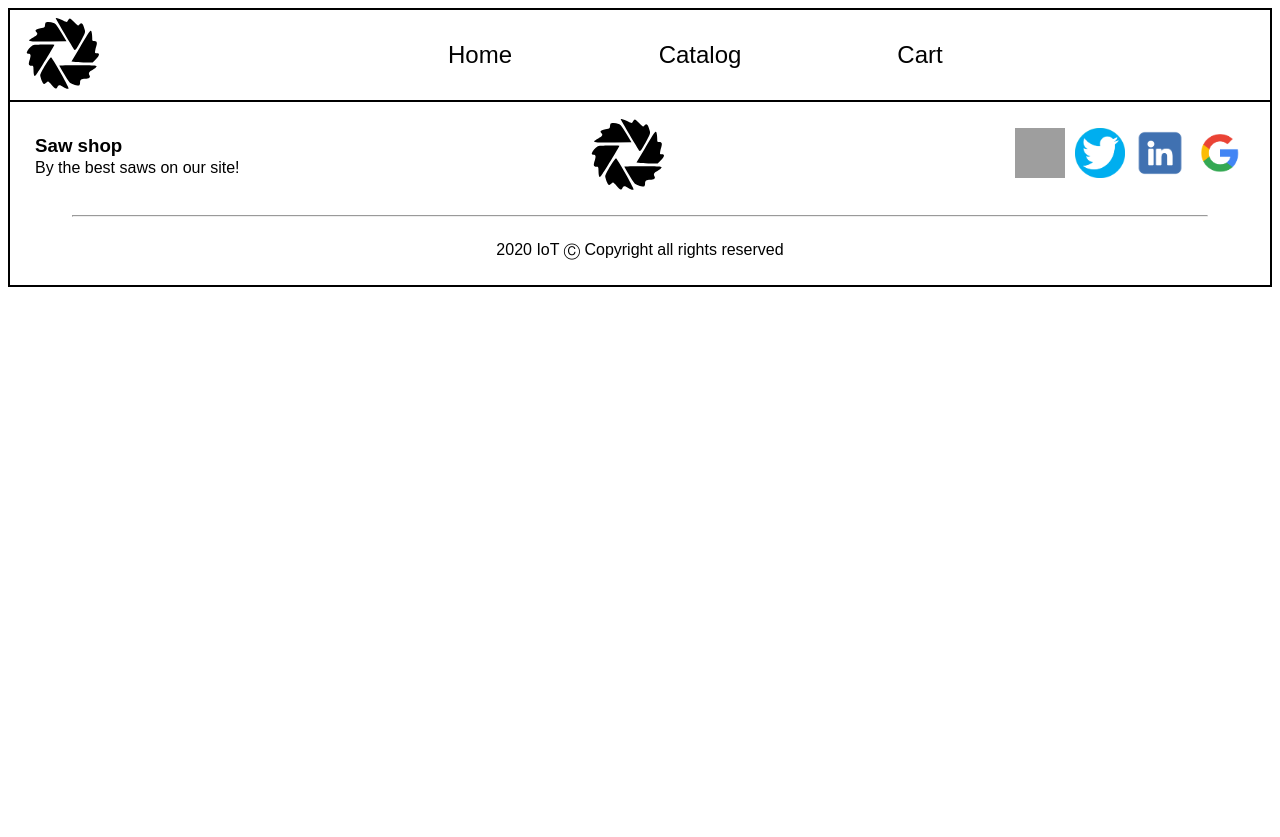
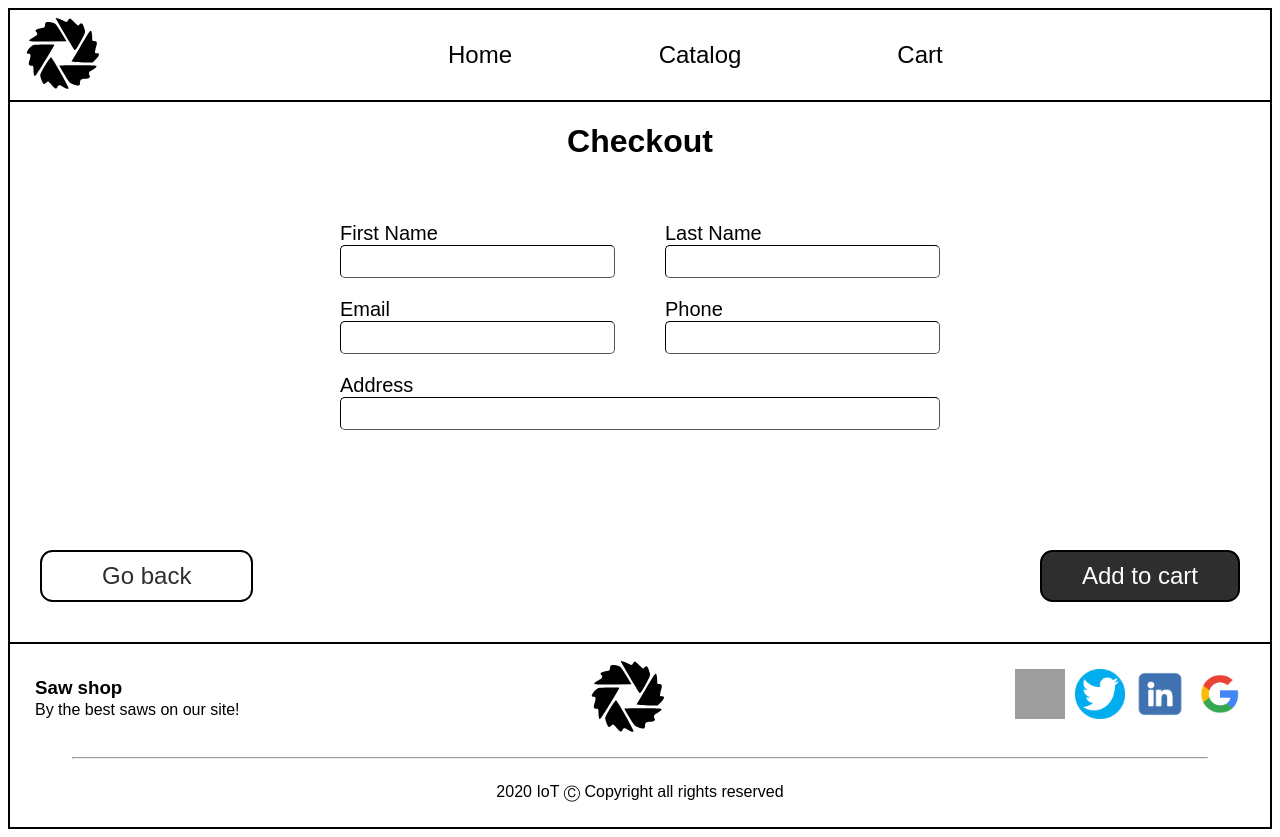
Before and after one commit to max-dmytryshyn/Web-Labs, a React (Create React App) app in the folder Lab 6+/spa/: page /order in a window 1280 px wide. Before the commit the page ends 800 px from the top, so only its background shows below. Built offline with nearby package versions, Linux system fonts and the light colour scheme; grey boxes are pictures that could not be loaded.

Commit message:
Add template for order form

```diff
--- a/Lab 6+/spa/src/components/cart_page/navigation/ContinueButton.jsx
+++ b/Lab 6+/spa/src/components/cart_page/navigation/ContinueButton.jsx
@@ -4,7 +4,7 @@ import { Link } from "react-router-dom";
 
 export const ContinueButton = () => {
   return (
-    <Link className="cart_page__continue_button" to="/catalog">
+    <Link className="cart_page__continue_button" to="/order">
       Continue
     </Link>
   );
--- /dev/null
+++ b/Lab 6+/spa/src/components/form_field/FormField.css
@@ -0,0 +1,16 @@
+.form_field {
+  display: flex;
+  flex-direction: column;
+}
+
+.form_field__label {
+  font-size: 20px;
+}
+
+.form_field__input {
+  border-radius: 5px;
+  border-color: black;
+  border-width: 1.9px;
+  font-size: 18px;
+  padding: 5px;
+}
--- /dev/null
+++ b/Lab 6+/spa/src/components/form_field/FormField.jsx
@@ -0,0 +1,13 @@
+import "./FormField.css";
+import { Field } from "formik";
+
+export const FormField = (props) => {
+  return (
+    <div className="form_field">
+      <label htmlFor={props.name} className="form_field__label">
+        {props.label}
+      </label>
+      <Field type={props.type} name={props.name} className="form_field__input" />
+    </div>
+  );
+};
--- /dev/null
+++ b/Lab 6+/spa/src/components/order_page/OrderForm.css
@@ -0,0 +1,15 @@
+.order_form {
+  margin-top: 40px;
+  width: 600px;
+  margin-bottom: 120px;
+}
+
+.order_form__group {
+  display: flex;
+  justify-content: space-between;
+  margin-bottom: 20px;
+}
+
+.order_form__group > * {
+  width: 275px;
+}
--- a/Lab 6+/spa/src/components/order_page/OrderForm.jsx
+++ b/Lab 6+/spa/src/components/order_page/OrderForm.jsx
@@ -1,9 +1,21 @@
+import "./OrderForm.css";
 import { Formik, Form } from "formik";
+import { FormField } from "../form_field/FormField";
 
 export const OrderForm = () => {
   return (
     <Formik initialValues={{ first_name: "", last_name: "", email: "", phone_number: "", address: "" }}>
-      <Form></Form>
+      <Form className="order_form">
+        <div className="order_form__group">
+          <FormField name="first_name" type="text" label="First Name"></FormField>
+          <FormField name="last_name" type="text" label="Last Name"></FormField>
+        </div>
+        <div className="order_form__group">
+          <FormField name="email" type="email" label="Email"></FormField>
+          <FormField name="phone_number" type="tel" label="Phone"></FormField>
+        </div>
+        <FormField name="address" type="text" label="Address"></FormField>
+      </Form>
     </Formik>
   );
 };
--- /dev/null
+++ b/Lab 6+/spa/src/components/order_page/OrderPage.css
@@ -0,0 +1,16 @@
+.order_page_main {
+  display: flex;
+  flex-direction: column;
+  align-items: center;
+  border-bottom: solid;
+  border-width: 2px;
+}
+
+.order_page_main__buttons {
+  display: flex;
+  justify-content: space-between;
+  align-items: center;
+  margin-bottom: 40px;
+  width: 1200px;
+  padding: 0px 10px;
+}
--- a/Lab 6+/spa/src/components/order_page/OrderPage.jsx
+++ b/Lab 6+/spa/src/components/order_page/OrderPage.jsx
@@ -1,12 +1,22 @@
+import "./OrderPage.css";
 import { Header } from "../header/Header";
 import { Footer } from "../footer/Footer";
 import { OrderForm } from "./OrderForm";
+import { BackToCartButton } from "./navigation/BackToCartButton";
+import { SubmitOrderButton } from "./navigation/SubmitOrderButton";
 
 export const OrderPage = () => {
   return (
     <>
       <Header />
-      <OrderForm />
+      <main className="order_page_main">
+        <h1>Checkout</h1>
+        <OrderForm />
+        <div className="order_page_main__buttons">
+          <BackToCartButton />
+          <SubmitOrderButton />
+        </div>
+      </main>
       <Footer />
     </>
   );
--- /dev/null
+++ b/Lab 6+/spa/src/components/order_page/navigation/BackToCartButton.css
@@ -0,0 +1,18 @@
+.order_page__back_to_catalog_button {
+  font-size: 24px;
+  color: rgb(46, 46, 46);
+  background-color: white;
+  border-style: solid;
+  border-width: 2px;
+  border-color: black;
+  border-radius: 12.5px;
+  padding: 10px 60px;
+
+  transition: background-color 0.3s, color 0.3s;
+}
+
+.order_page__back_to_catalog_button:hover {
+  color: white;
+  background-color: rgb(46, 46, 46);
+  border-color: black;
+}
--- /dev/null
+++ b/Lab 6+/spa/src/components/order_page/navigation/BackToCartButton.jsx
@@ -0,0 +1,10 @@
+import "./BackToCartButton.css";
+import { Link } from "react-router-dom";
+
+export const BackToCartButton = () => {
+  return (
+    <Link className="order_page__back_to_catalog_button" to="/cart">
+      Go back
+    </Link>
+  );
+};
--- /dev/null
+++ b/Lab 6+/spa/src/components/order_page/navigation/SubmitOrderButton.css
@@ -0,0 +1,18 @@
+.order_page__submit_order_button {
+  font-size: 24px;
+  color: white;
+  background-color: rgb(46, 46, 46);
+  border-style: solid;
+  border-width: 2px;
+  border-color: black;
+  border-radius: 12.5px;
+  padding: 10px 40px;
+
+  transition: background-color 0.3s, color 0.3s;
+}
+
+.order_page__submit_order_button:hover {
+  color: rgb(46, 46, 46);
+  background-color: white;
+  border-color: black;
+}
--- /dev/null
+++ b/Lab 6+/spa/src/components/order_page/navigation/SubmitOrderButton.jsx
@@ -0,0 +1,10 @@
+import "./SubmitOrderButton.css";
+import { Link } from "react-router-dom";
+
+export const SubmitOrderButton = (props) => {
+  return (
+    <Link className="order_page__submit_order_button" to="/successful_order" onClick={props.onClick}>
+      Add to cart
+    </Link>
+  );
+};
```
